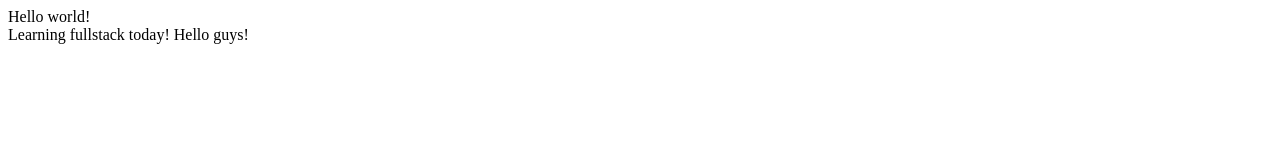
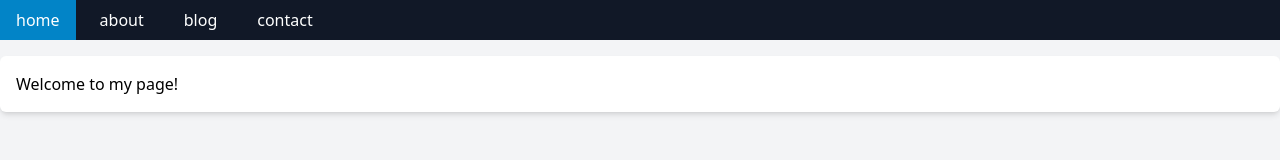
Before and after one commit to kimmohitoo/new-project, a plain HTML site: page index.html in a window 1280 px wide. Drawn offline with nearby package versions, Linux system fonts and the light colour scheme.

Commit message:
Latest UI update.

```diff
--- a/index.html
+++ b/index.html
@@ -3,13 +3,27 @@
 <head>
     <meta charset="UTF-8">
     <meta name="viewport" content="width=device-width, initial-scale=1.0">
-    <title>Document</title>
+    <title>Welcome Page</title>
+    <script src="https://cdn.tailwindcss.com"></script>
 </head>
-<body>
-    Hello world!<br>
+<body class="bg-gray-100">
 
-    Learning fullstack today!
+    <div class="bg-gray-900 text-white">
+        <nav class="max-w-7xl m-auto flex gap-2">
+            <a href="index.html" class="p-2 px-4 hover:bg-sky-600">home</a>
+            <a href="about.html" class="p-2 px-4 hover:bg-sky-600">about</a>
+            <a href="#" class="p-2 px-4 hover:bg-sky-600">blog</a>
+            <a href="#" class="p-2 px-4 hover:bg-sky-600">contact</a>
+        </nav>
+    </div>
 
-    Hello guys!
+
+    <main class="max-w-7xl m-auto">
+        <div class="bg-white mt-4 shadow-md p-4 rounded-md">
+
+            Welcome to my page!
+        </div>
+
+    </main>
 </body>
 </html>
```
